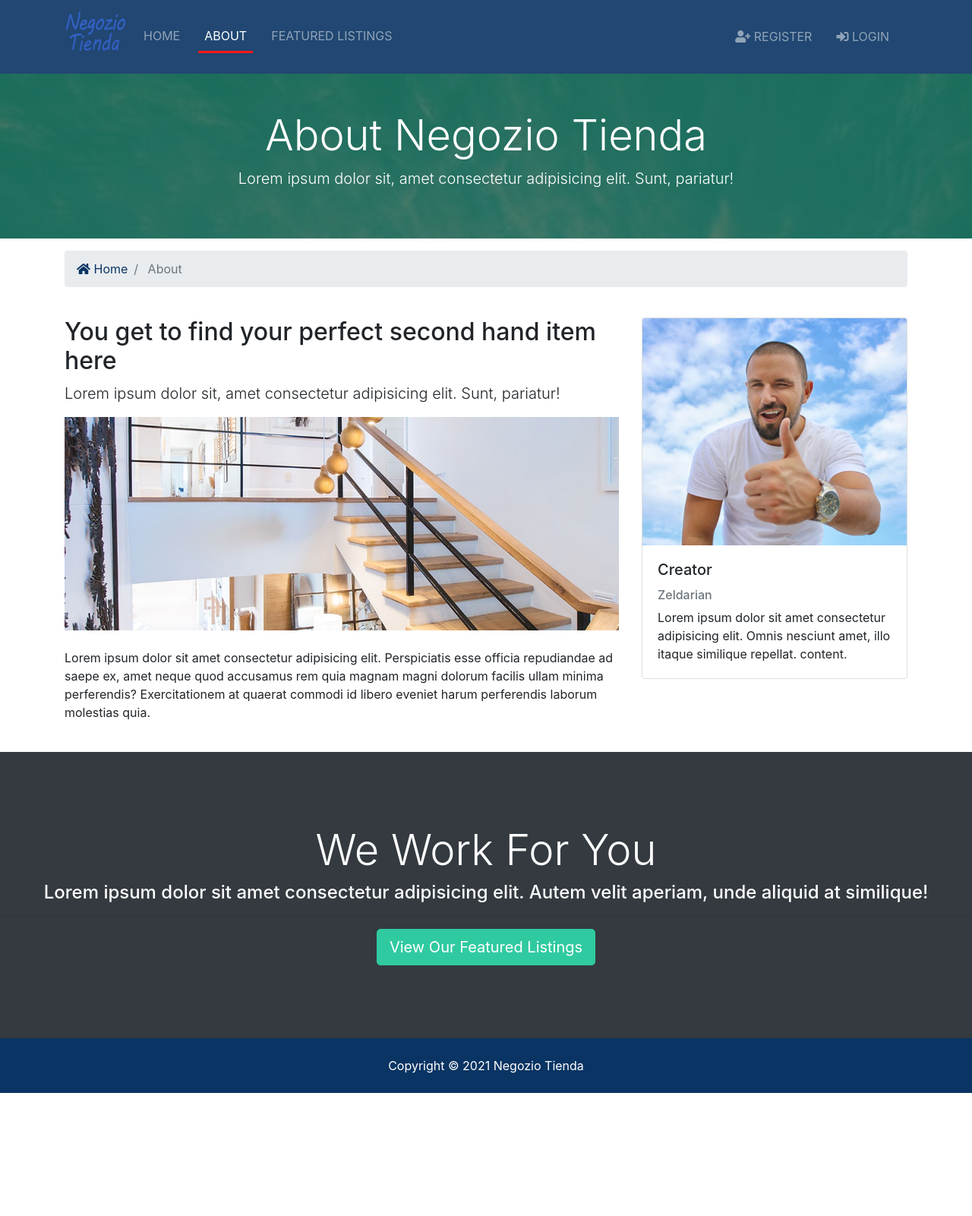
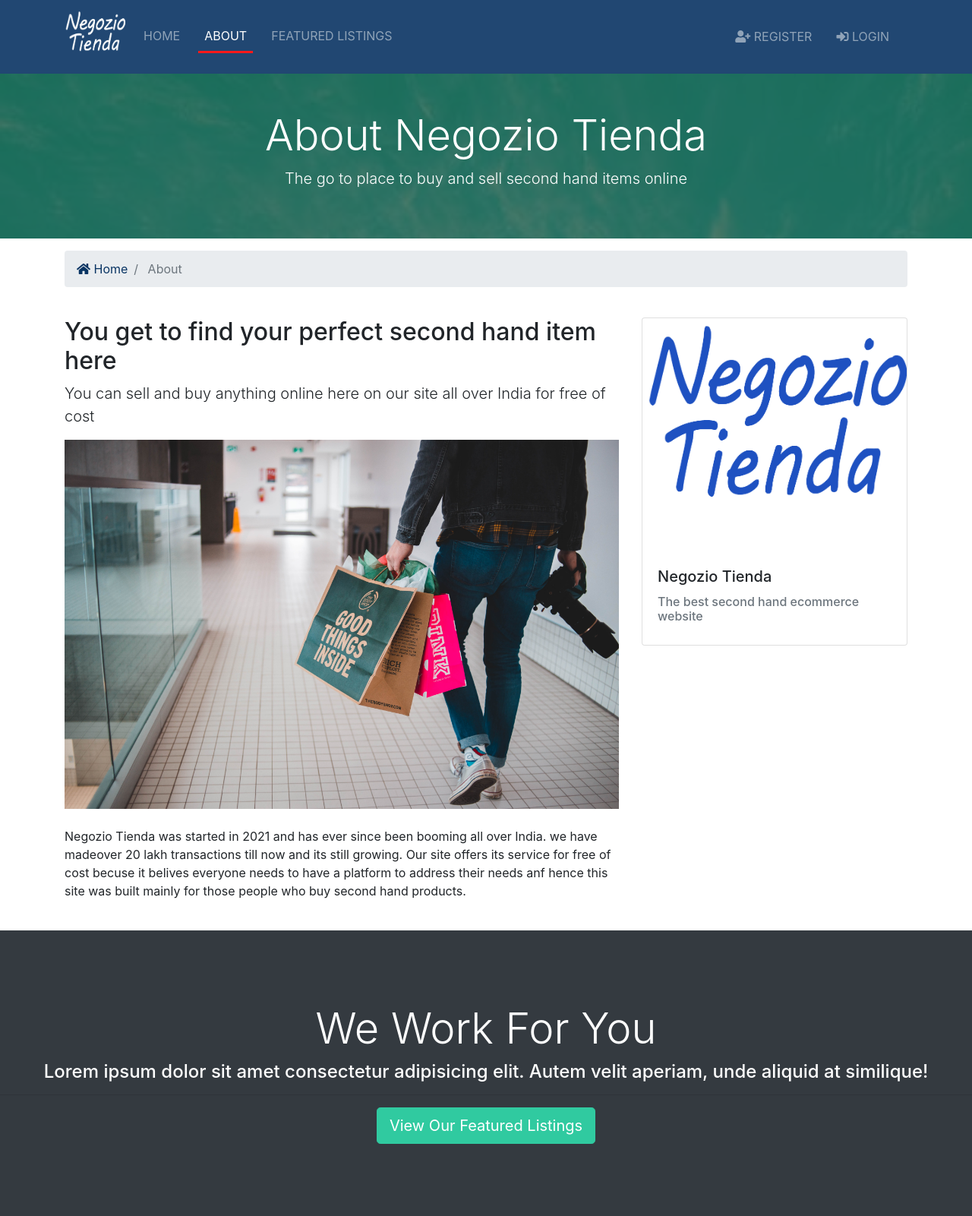
Before and after one commit to sreenilay/21AAC76, a Django app: page /about/ in a window 1280 px wide. Shown: the top 1601 px of the page at 76% size. Before the commit the page ends 1439 px from the top, so only its background shows below. Run offline with Django 3.2, Linux system fonts and the light colour scheme; parts of the project's set-up code (start-up, migrations or seed data) failed here and were passed over; some libraries are stand-ins or nearby versions.

Commit message:
minor changes

```diff
--- a/templates/pages/about.html
+++ b/templates/pages/about.html
@@ -7,7 +7,7 @@
       <div class="row text-center">
         <div class="col-md-12">
           <h1 class="display-4">About Negozio Tienda</h1>
-          <p class="lead">Lorem ipsum dolor sit, amet consectetur adipisicing elit. Sunt, pariatur!</p>
+          <p class="lead">The go to place to buy and sell second hand items online</p>
         </div>
       </div>
     </div>
@@ -33,22 +33,17 @@
       <div class="row">
         <div class="col-md-8">
           <h2>You get to find your perfect second hand item here </h2>
-          <p class="lead">Lorem ipsum dolor sit, amet consectetur adipisicing elit. Sunt, pariatur!</p>
-          <img src="assets/img/about.jpg" alt="">
-          <p class="mt-4">Lorem ipsum dolor sit amet consectetur adipisicing elit. Perspiciatis esse officia repudiandae ad saepe ex, amet
-            neque quod accusamus rem quia magnam magni dolorum facilis ullam minima perferendis? Exercitationem at quaerat
-            commodi id libero eveniet harum perferendis laborum molestias quia.</p>
+          <p class="lead">You can sell and buy anything online here on our site all over India for free of cost </p>
+          <img src="{% static 'img/shop.jpg'%}" alt="">
+          <p class="mt-4">Negozio Tienda was started in 2021 and has ever since been booming all over India. we have madeover 20 lakh transactions till now and its still growing. Our site offers its service for free of cost becuse it belives everyone needs to have a platform to address their needs anf hence this site was built mainly for those people who buy second hand products. </p>
         </div>
         <div class="col-md-4">
           <div class="card">
-            <img class="card-img-top" src="{% static 'img/realtors/mark.jpg'%}" alt="Seller of the month">
+            <img class="card-img-top" src="{% static 'img/Negozio tienda.png'%}" alt="Seller of the month">
             <div class="card-body">
-              <h5 class="card-title">Creator</h5>
-              <h6 class="text-secondary">Zeldarian</h6>
-              <p class="card-text">Lorem ipsum dolor sit amet consectetur adipisicing elit. Omnis nesciunt amet, illo itaque similique repellat.
-                content.
-              </p>
-            </div>
+              <h5 class="card-title">Negozio Tienda </h5>
+              <h6 class="text-secondary">The best second hand ecommerce website</h6>
+
           </div>
         </div>
       </div>
--- a/templates/partials/_navbar.html
+++ b/templates/partials/_navbar.html
@@ -1,8 +1,8 @@
 {% load static%}
 <nav class="navbar navbar-expand-lg navbar-dark bg-primary sticky-top">
     <div class="container">
-      <a class="navbar-brand" href="index.html">
-        <img src="{% static 'img/logo.png' %}" class="logo" alt="">
+      <a class="navbar-brand" href="{% url 'index' %}">
+        <img src="{% static 'img/Negozio tienda1.png' %}" class="logo" alt="">
       </a>
       <button class="navbar-toggler" type="button" data-toggle="collapse" data-target="#navbarNavAltMarkup">
         <span class="navbar-toggler-icon"></span>
```
Also changed, not shown: templates/pages/index.html (+5 -9 lines), olx_clone/static/img/Negozio tienda.png (added), olx_clone/static/img/negozio tienda1.png (added), olx_clone/static/img/negozio tienda3.png (added), olx_clone/static/img/shop.jpg (added), olx_clone/static/img/shoppingcart.jpg (added), static/img/Negozio tienda.png (renamed from static/img/logo.png), static/img/negozio tienda1.png (added), static/img/negozio tienda3.png (added), static/img/shop.jpg (added), 1 other file.
